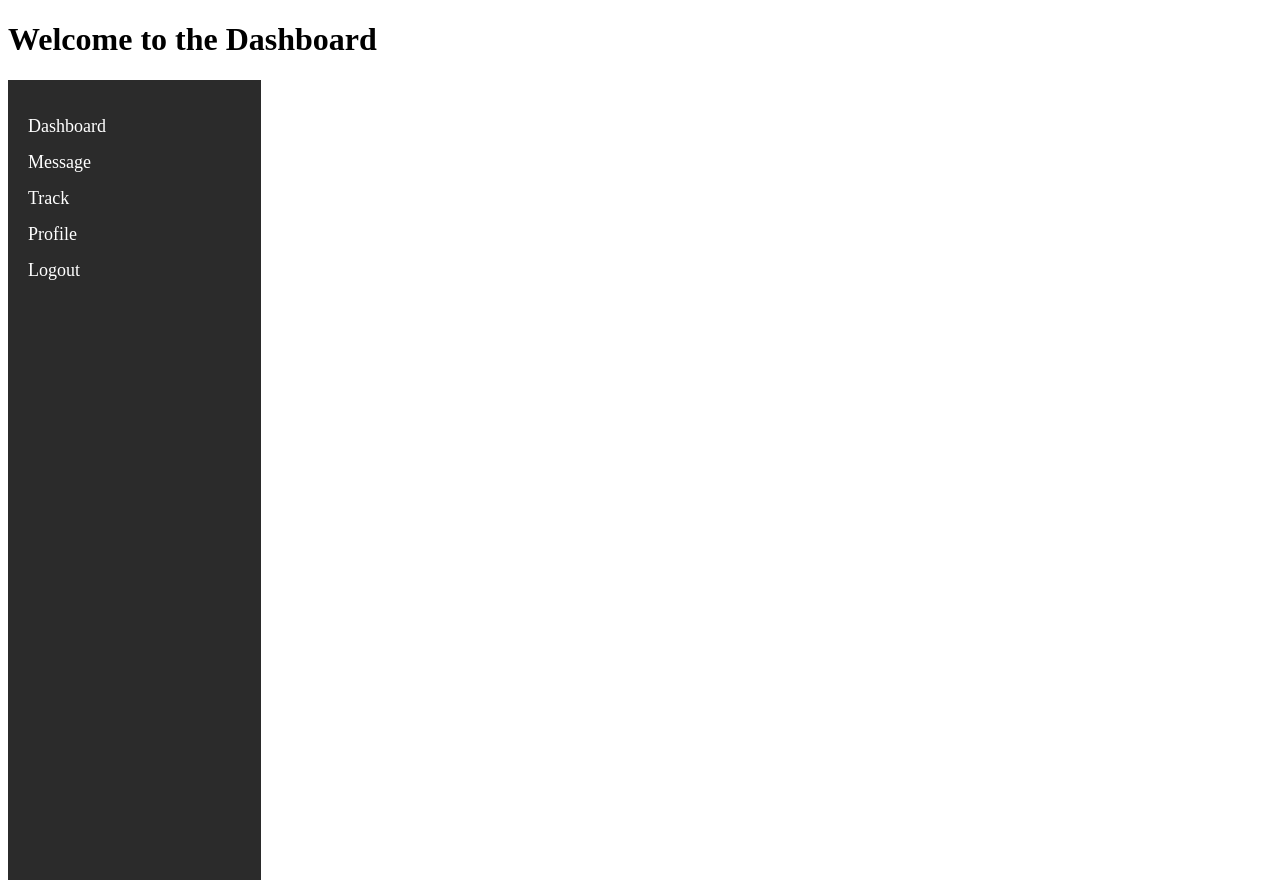
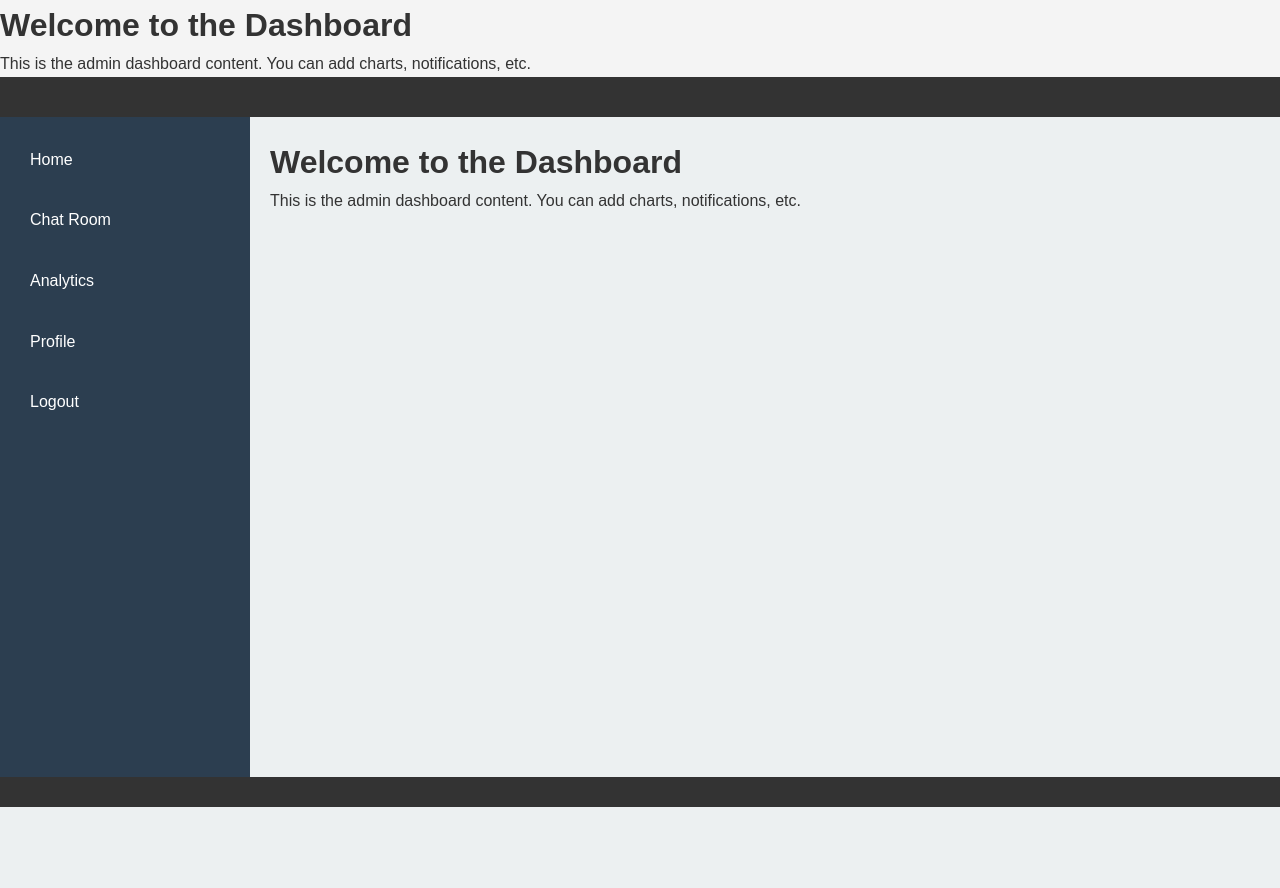
Before and after one commit to crappyrizz/rentmanage, a Flask app: template frontend/templates/dashboard.html in a window 1280 px wide. After the commit the page ends 807 px from the top, so only its background shows below. Run offline with Flask 3, Linux system fonts and the light colour scheme; the template is opened without the code that fills it, so the values that code supplies are empty; some libraries are stand-ins or nearby versions.

Commit message:
confused

```diff
--- a/frontend/static/dashboard.css
+++ b/frontend/static/dashboard.css
@@ -1,24 +1,103 @@
-.sidebar {
-    width: 20%;
-    background: #2b2b2b;
-    color: white;
-    height: 100vh;
-    padding: 20px;
+/* Reset margins and paddings for consistency */
+* {
+    margin: 0;
+    padding: 0;
     box-sizing: border-box;
 }
 
+/* Body styling */
+body {
+    font-family: 'Arial', sans-serif;
+    background: #f4f4f4;
+    color: #333;
+    line-height: 1.6;
+}
+
+/* Header styling */
+header {
+    background: #333;
+    color: #fff;
+    padding: 20px;
+    text-align: center;
+}
+
+/* Dashboard container: using flex for a two-column layout */
+.dashboard {
+    display: flex;
+    min-height: calc(100vh - 140px); /* Adjust based on header and footer height */
+}
+
+/* Sidebar styling */
+.sidebar {
+    width: 250px;
+    background: #2c3e50;
+    padding: 20px;
+    color: #fff;
+}
+
+/* Sidebar menu list styling */
 .sidebar ul {
     list-style: none;
-    padding: 0;
 }
 
-.sidebar ul li {
-    margin: 15px 0;
+/* Sidebar list items */
+.sidebar li {
+    margin-bottom: 15px;
 }
 
-.sidebar ul li a {
-    color: white;
+/* Sidebar links */
+.sidebar a {
+    color: #fff;
     text-decoration: none;
-    font-size: 18px;
+    font-size: 16px;
+    padding: 10px;
     display: block;
+    border-radius: 4px;
+    transition: background 0.3s ease;
 }
+
+/* Hover effect for sidebar links */
+.sidebar a:hover {
+    background: #34495e;
+}
+
+/* Main content styling */
+.main-content {
+    flex-grow: 1;
+    padding: 20px;
+    background: #ecf0f1;
+}
+
+/* Footer styling */
+footer {
+    background: #333;
+    color: #fff;
+    text-align: center;
+    padding: 15px;
+}
+
+/* Example button styling */
+button {
+    background: #3498db;
+    border: none;
+    color: #fff;
+    padding: 10px 20px;
+    border-radius: 4px;
+    font-size: 16px;
+    cursor: pointer;
+    transition: background 0.3s ease;
+}
+
+button:hover {
+    background: #2980b9;
+}
+
+/* Additional styles for layout responsiveness (optional) */
+@media (max-width: 768px) {
+    .dashboard {
+        flex-direction: column;
+    }
+    .sidebar {
+        width: 100%;
+    }
+}
--- a/frontend/static/sidebar.js
+++ b/frontend/static/sidebar.js
@@ -1,36 +1,36 @@
-// Function to render sidebar based on role
-function renderSidebar(userRole) {
-    console.log("Rendering sidebar for role:", userRole); // Debug: Log the role
-    const menu = document.getElementById("sidebar-menu");
+// // Function to render sidebar based on role
+// function renderSidebar(userRole) {
+//     console.log("Rendering sidebar for role:", userRole); // Debug: Log the role
+//     const menu = document.getElementById("sidebar-menu");
 
-    // Common buttons for all users
-    let menuItems = `
-        <li><a href="#">Dashboard</a></li>
-        <li><a href="#">Message</a></li>
-        <li><a href="#">Track</a></li>
-        <li><a href="#">Profile</a></li>
-    `;
+//     // Common buttons for all users
+//     let menuItems = `
+//         <li><a href="#">Dashboard</a></li>
+//         <li><a href="#">Message</a></li>
+//         <li><a href="#">Track</a></li>
+//         <li><a href="#">Profile</a></li>
+//     `;
 
-    // Role-specific buttons
-    if (userRole === "admin") {
-        menuItems += `
-            <li><a href="#">Manage</a></li>
-            <li><a href="#">Receipt</a></li>
-        `;
-    } else if (userRole === "tenant") {
-        menuItems += `
-            <li><a href="#">Pay</a></li>
-        `;
-    }
+//     // Role-specific buttons
+//     if (userRole === "admin") {
+//         menuItems += `
+//             <li><a href="#">Manage</a></li>
+//             <li><a href="#">Receipt</a></li>
+//         `;
+//     } else if (userRole === "tenant") {
+//         menuItems += `
+//             <li><a href="#">Pay</a></li>
+//         `;
+//     }
 
-    // Logout button
-    menuItems += `
-        <li><a href="#">Logout</a></li>
-    `;
+//     // Logout button
+//     menuItems += `
+//         <li><a href="#">Logout</a></li>
+//     `;
 
-    // Add items to the sidebar menu
-    menu.innerHTML = menuItems;
-}
+//     // Add items to the sidebar menu
+//     menu.innerHTML = menuItems;
+// }
 
-console.log("Sidebar.js Loaded"); // Debug: Ensure the script loads
-// Example usage
+// console.log("Sidebar.js Loaded"); // Debug: Ensure the script loads
+// // Example usage
--- a/frontend/templates/base.html
+++ b/frontend/templates/base.html
@@ -24,7 +24,11 @@
         </div>
     </div>
 
+    <footer>
+
+    </footer>
+
     <!-- Optionally, include your sidebar.js for dynamic adjustments -->
-    <script src="{{ url_for('static', filename='js/sidebar.js') }}"></script>
+    <!-- <script src="{{ url_for('static', filename='js/sidebar.js') }}"></script> -->
 </body>
 </html>
--- a/frontend/templates/dashboard.html
+++ b/frontend/templates/dashboard.html
@@ -1,40 +1,11 @@
-<!DOCTYPE html>
-<html lang="en">
-<head>
-    <meta charset="UTF-8">
-    <meta name="viewport" content="width=device-width, initial-scale=1.0">
-    <title>Dashboard</title>
-    <link rel="stylesheet" href="{{ url_for('static', filename='dashboard.css') }}">
+{% block content %}
+<h1>Welcome to the Dashboard</h1>
+<!-- Add any additional dashboard-specific content here -->
+<p>This is the admin dashboard content. You can add charts, notifications, etc.</p>
+{% endblock %}
 
+{% extends "base.html" %}
 
-</head>
-<body>
-    <h1>Welcome to the Dashboard</h1>
-    <div class="dashboard">
-        <!-- Sidebar -->
-        <div class="sidebar">
-            <ul id="sidebar-menu">
-                <!-- Sidebar items will be dynamically added here -->
-            </ul>
-        </div>
-
-        <!-- Main Content -->
-        <div class="main-content">
-
-            <!-- Add other main content here -->
-        </div>
-    </div>
-
-    <!-- Pass the user role dynamically from Flask -->
-    <script>
-        document.addEventListener("DOMContentLoaded", () => {
-            const userRole = "{{ role }}"; // Role passed from Flask backend
-            console.log("User Role:", userRole); // Debug
-            renderSidebar(userRole); // Call the function after DOM is ready
-        });
-    </script>
-
-    <!-- Link to the sidebar.js file -->
-    <script src="{{ url_for('static', filename='sidebar.js') }}"></script>
-</body>
-</html>
+{% block title %}
+Admin Dashboard
+{% endblock %}
--- /dev/null
+++ b/frontend/templates/sidebar.html
@@ -0,0 +1,14 @@
+<ul id="sidebar-menu">
+    <!-- You can render items based on the role passed from Flask -->
+    <li><a href="#">Home</a></li>
+    <li><a href="#">Chat Room</a></li>
+    <li><a href="#">Analytics</a></li>
+    <li><a href="#">Profile</a></li>
+    {% if role == "admin" %}
+        <li><a href="#">Manage Tenants</a></li>
+        <li><a href="#">Payments & Receipts</a></li>
+    {% elif role == "tenant" %}
+        <li><a href="#">Pay Rent</a></li>
+    {% endif %}
+    <li><a href="#">Logout</a></li>
+</ul>
```
